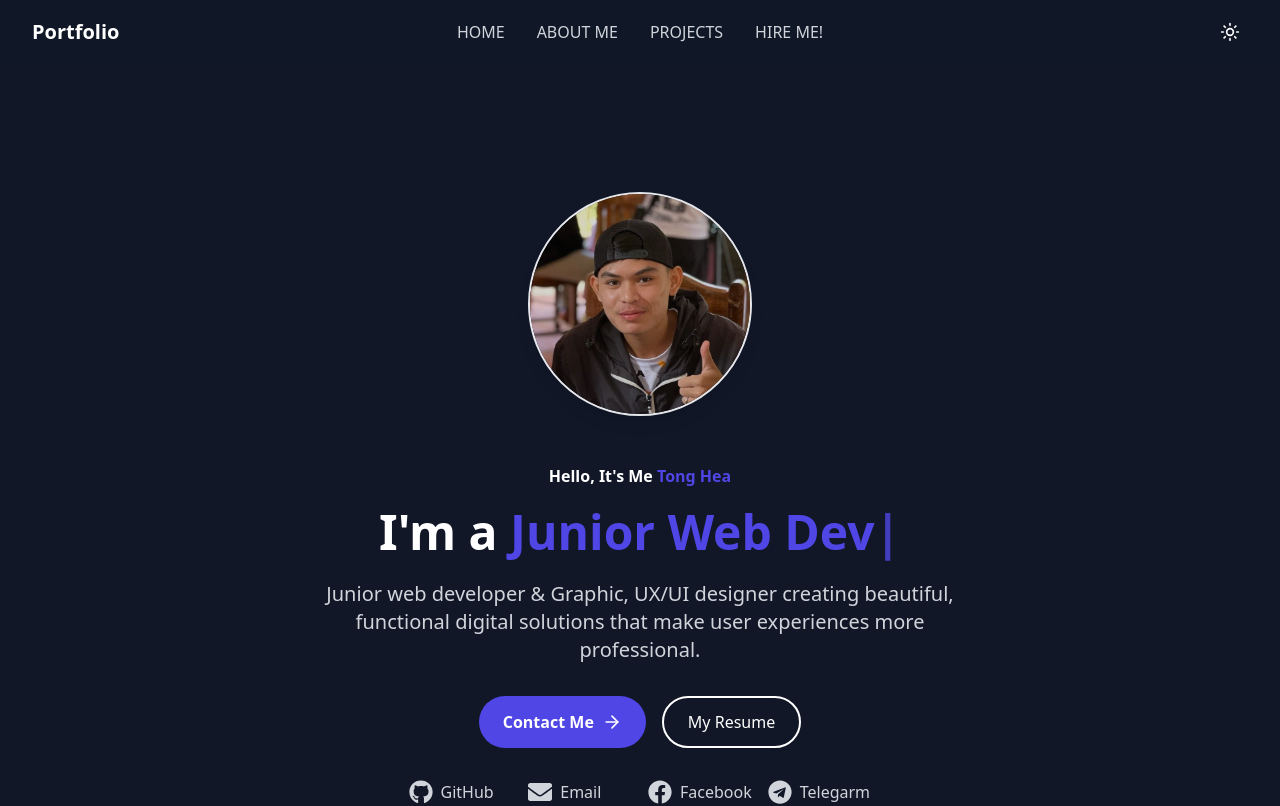
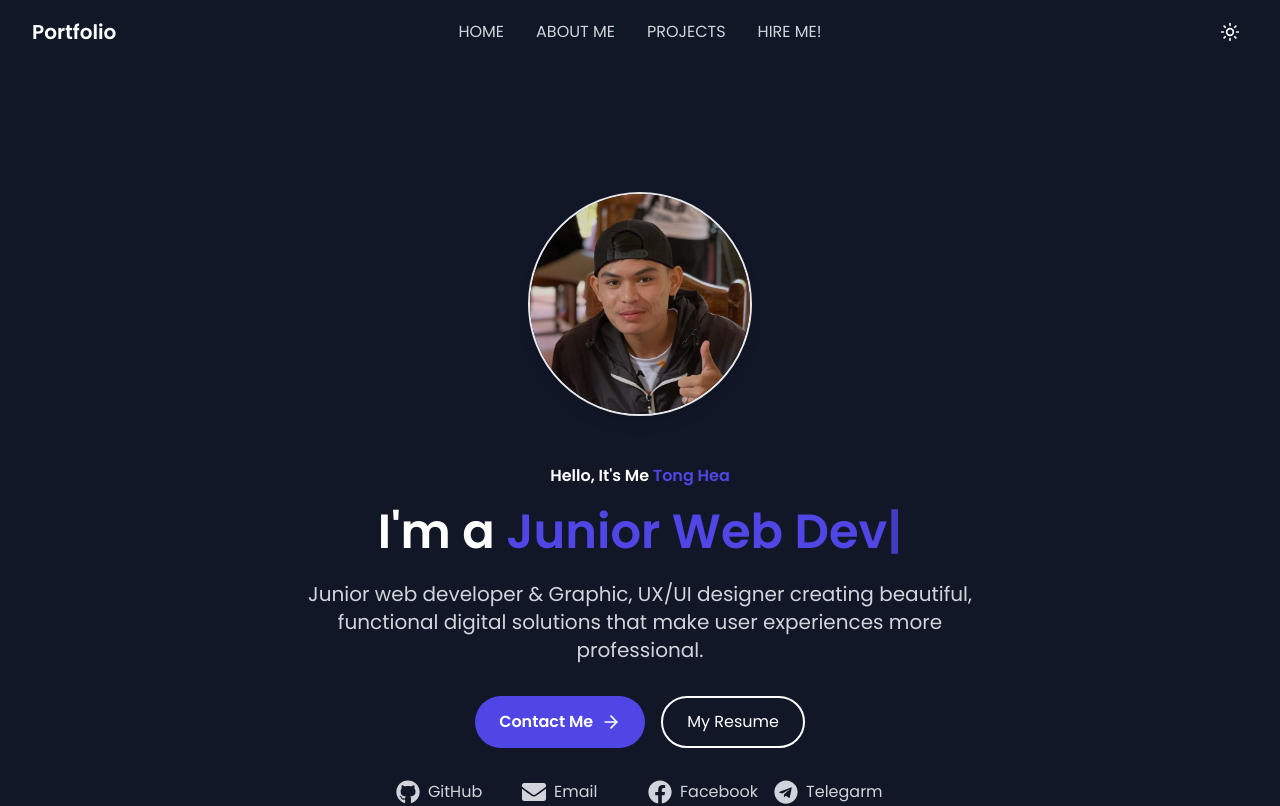
Before and after one commit to HongTongHea/My-Portfolio-, a React (Vite) app: page / in a window 1280 px wide. Shown: the top 806 px of the page. Built offline with nearby package versions, Linux system fonts and the light colour scheme.

Commit message:
Update tailwind.config.js

```diff
--- a/tailwind.config.js
+++ b/tailwind.config.js
@@ -4,7 +4,7 @@ export default {
   theme: {
     extend: {
       fontFamily: {
-        poppins: ["Poppins", "sans-serif"],
+        sans: ["Poppins", "sans-serif"],
       },
       animation: {
         louder: "louder 0.5s ease-in-out",
```
